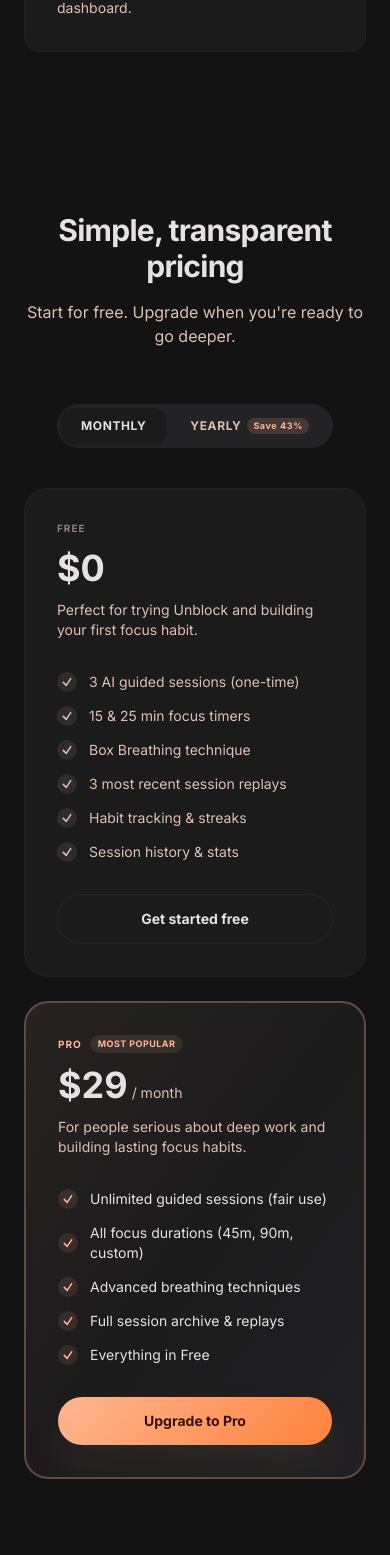
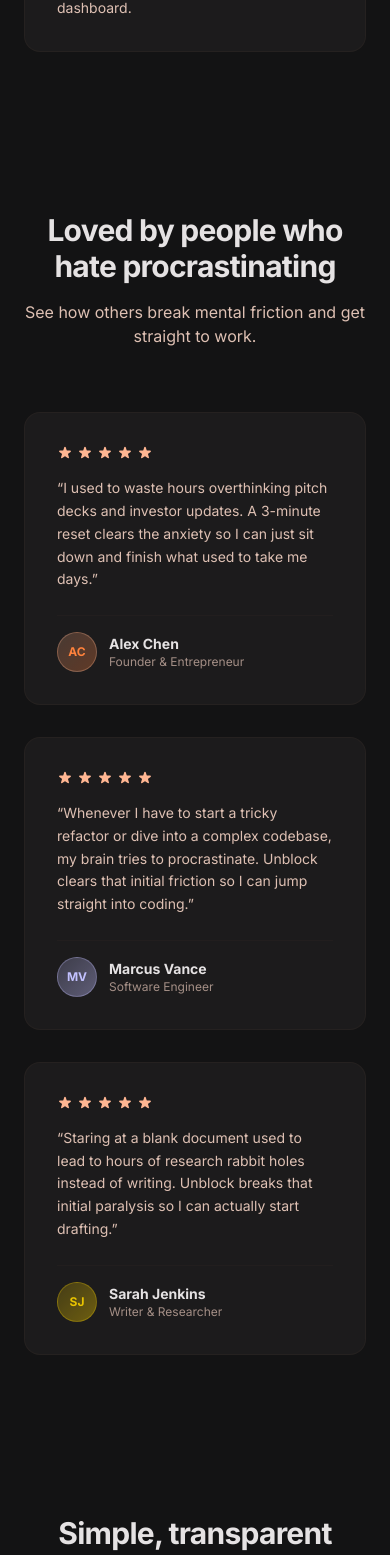
Before and after one commit to akshayk95388/unblock-focus, a Next.js app: page / in a window 390 px wide. Shown: the part 3498-5053 px from the top of the page. Built offline with nearby package versions, Linux system fonts and the light colour scheme; no server answers.

Commit message:
feat(landing): add stunning testimonials section before pricing

```diff
--- a/src/app/page.tsx
+++ b/src/app/page.tsx
@@ -445,6 +445,104 @@
           </div>
         </section>
 
+        {/* ===== Testimonials Section ===== */}
+        <section
+          id="testimonials"
+          className="py-20 md:py-28 px-6 md:px-12 max-w-7xl mx-auto"
+        >
+          <div className="text-center max-w-3xl mx-auto mb-16 space-y-4">
+            <h2 className="text-3xl md:text-4xl font-bold tracking-tight text-on-surface">
+              Loved by people who hate procrastinating
+            </h2>
+            <p className="text-on-surface-variant text-base md:text-lg">
+              See how others break mental friction and get straight to work.
+            </p>
+          </div>
+
+          <div className="grid grid-cols-1 md:grid-cols-3 gap-8">
+            {/* Testimonial 1 */}
+            <div className="bg-surface-container-low border border-outline-variant/15 rounded-2xl p-8 hover:bg-surface-container hover:border-outline-variant/30 transition-all duration-300 flex flex-col justify-between space-y-6">
+              <div className="space-y-4">
+                {/* 5-star rating */}
+                <div className="flex items-center gap-1 text-primary">
+                  {[...Array(5)].map((_, i) => (
+                    <svg key={i} className="w-4 h-4 fill-current" viewBox="0 0 20 20">
+                      <path d="M9.049 2.927c.3-.921 1.603-.921 1.902 0l1.07 3.292a1 1 0 00.95.69h3.462c.969 0 1.371 1.24.588 1.81l-2.8 2.034a1 1 0 00-.364 1.118l1.07 3.292c.3.921-.755 1.688-1.54 1.118l-2.8-2.034a1 1 0 00-1.175 0l-2.8 2.034c-.784.57-1.838-.197-1.539-1.118l1.07-3.292a1 1 0 00-.364-1.118L2.98 8.72c-.783-.57-.38-1.81.588-1.81h3.461a1 1 0 00.951-.69l1.07-3.292z" />
+                    </svg>
+                  ))}
+                </div>
+                <p className="text-on-surface-variant text-sm leading-relaxed">
+                  &ldquo;I used to waste hours overthinking pitch decks and investor updates. A 3-minute reset clears the anxiety so I can just sit down and finish what used to take me days.&rdquo;
+                </p>
+              </div>
+
+              <div className="flex items-center gap-3 pt-4 border-t border-outline-variant/10">
+                <div className="w-10 h-10 rounded-full bg-gradient-to-br from-primary/20 to-primary-container/30 border border-primary/30 flex items-center justify-center font-bold text-xs text-primary-container">
+                  AC
+                </div>
+                <div>
+                  <h3 className="text-sm font-bold text-on-surface">Alex Chen</h3>
+                  <p className="text-xs text-on-surface-variant/70">Founder & Entrepreneur</p>
+                </div>
+              </div>
+            </div>
+
+            {/* Testimonial 2 */}
+            <div className="bg-surface-container-low border border-outline-variant/15 rounded-2xl p-8 hover:bg-surface-container hover:border-outline-variant/30 transition-all duration-300 flex flex-col justify-between space-y-6">
+              <div className="space-y-4">
+                {/* 5-star rating */}
+                <div className="flex items-center gap-1 text-primary">
+                  {[...Array(5)].map((_, i) => (
+                    <svg key={i} className="w-4 h-4 fill-current" viewBox="0 0 20 20">
+                      <path d="M9.049 2.927c.3-.921 1.603-.921 1.902 0l1.07 3.292a1 1 0 00.95.69h3.462c.969 0 1.371 1.24.588 1.81l-2.8 2.034a1 1 0 00-.364 1.118l1.07 3.292c.3.921-.755 1.688-1.54 1.118l-2.8-2.034a1 1 0 00-1.175 0l-2.8 2.034c-.784.57-1.838-.197-1.539-1.118l1.07-3.292a1 1 0 00-.364-1.118L2.98 8.72c-.783-.57-.38-1.81.588-1.81h3.461a1 1 0 00.951-.69l1.07-3.292z" />
+                    </svg>
+                  ))}
+                </div>
+                <p className="text-on-surface-variant text-sm leading-relaxed">
+                  &ldquo;Whenever I have to start a tricky refactor or dive into a complex codebase, my brain tries to procrastinate. Unblock clears that initial friction so I can jump straight into coding.&rdquo;
+                </p>
+              </div>
+
+              <div className="flex items-center gap-3 pt-4 border-t border-outline-variant/10">
+                <div className="w-10 h-10 rounded-full bg-gradient-to-br from-secondary/20 to-secondary/40 border border-secondary/30 flex items-center justify-center font-bold text-xs text-secondary">
+                  MV
+                </div>
+                <div>
+                  <h3 className="text-sm font-bold text-on-surface">Marcus Vance</h3>
+                  <p className="text-xs text-on-surface-variant/70">Software Engineer</p>
+                </div>
+              </div>
+            </div>
+
+            {/* Testimonial 3 */}
+            <div className="bg-surface-container-low border border-outline-variant/15 rounded-2xl p-8 hover:bg-surface-container hover:border-outline-variant/30 transition-all duration-300 flex flex-col justify-between space-y-6">
+              <div className="space-y-4">
+                {/* 5-star rating */}
+                <div className="flex items-center gap-1 text-primary">
+                  {[...Array(5)].map((_, i) => (
+                    <svg key={i} className="w-4 h-4 fill-current" viewBox="0 0 20 20">
+                      <path d="M9.049 2.927c.3-.921 1.603-.921 1.902 0l1.07 3.292a1 1 0 00.95.69h3.462c.969 0 1.371 1.24.588 1.81l-2.8 2.034a1 1 0 00-.364 1.118l1.07 3.292c.3.921-.755 1.688-1.54 1.118l-2.8-2.034a1 1 0 00-1.175 0l-2.8 2.034c-.784.57-1.838-.197-1.539-1.118l1.07-3.292a1 1 0 00-.364-1.118L2.98 8.72c-.783-.57-.38-1.81.588-1.81h3.461a1 1 0 00.951-.69l1.07-3.292z" />
+                    </svg>
+                  ))}
+                </div>
+                <p className="text-on-surface-variant text-sm leading-relaxed">
+                  &ldquo;Staring at a blank document used to lead to hours of research rabbit holes instead of writing. Unblock breaks that initial paralysis so I can actually start drafting.&rdquo;
+                </p>
+              </div>
+
+              <div className="flex items-center gap-3 pt-4 border-t border-outline-variant/10">
+                <div className="w-10 h-10 rounded-full bg-gradient-to-br from-tertiary/20 to-tertiary/40 border border-tertiary/30 flex items-center justify-center font-bold text-xs text-tertiary">
+                  SJ
+                </div>
+                <div>
+                  <h3 className="text-sm font-bold text-on-surface">Sarah Jenkins</h3>
+                  <p className="text-xs text-on-surface-variant/70">Writer & Researcher</p>
+                </div>
+              </div>
+            </div>
+          </div>
+        </section>
+
         {/* ===== Pricing Section ===== */}
         <section
           id="pricing"
```
